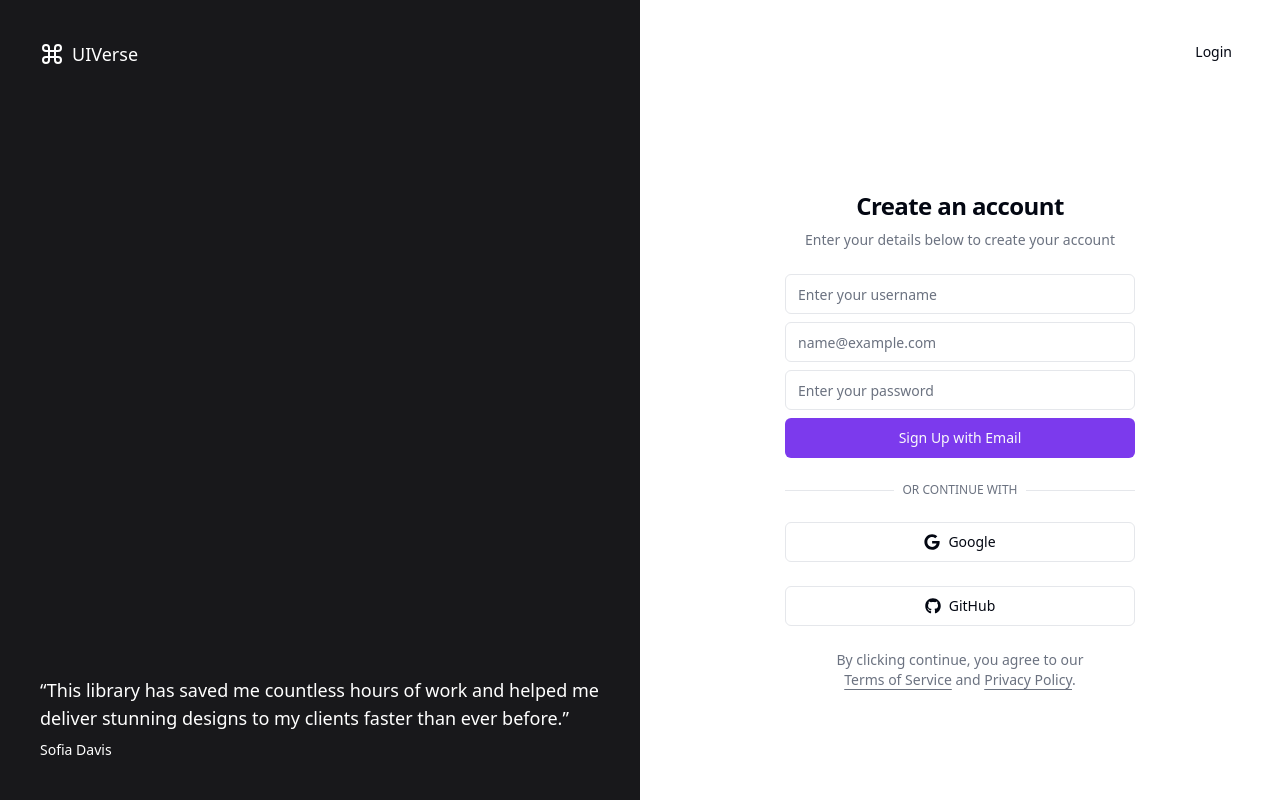
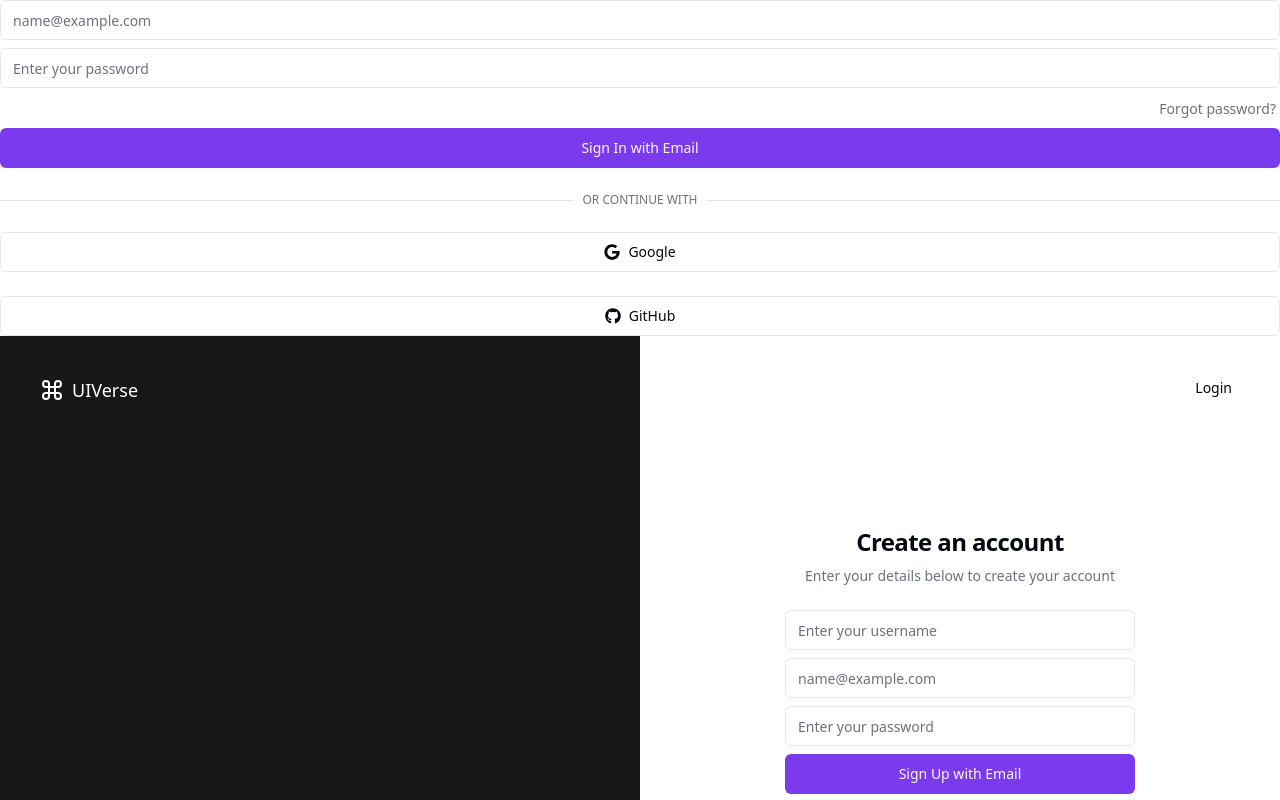
Before and after one commit to Anmol-Baranwal/Designlyfe, a Next.js app: page /login in a window 1280 px wide. Shown: the top 800 px of the page. Built offline with nearby package versions, Linux system fonts and the light colour scheme; no server answers.

Commit message:
feat: transfer the values of email auth
to app component with successfullAuth func

```diff
--- a/src/components/authentication/user-auth-form.tsx
+++ b/src/components/authentication/user-auth-form.tsx
@@ -9,6 +9,8 @@ import { Label } from '../ui/label'
 import Link from 'next/link'
 import signInWithGitHub from '../../../lib/GitHubAuth'
 import { useRouter } from 'next/router'
+import { useState } from 'react'
+import { useAuthContext } from '../../../lib/firebase/context/AuthContext'
 
 interface UserAuthFormProps extends React.HTMLAttributes<HTMLDivElement> {
   className?: string
@@ -23,14 +25,44 @@ export function UserAuthForm({
   ...props
 }: UserAuthFormProps) {
   const [isLoading, setIsLoading] = React.useState<boolean>(false)
+  const [email, setEmail] = useState<string>('')
+  const [password, setPassword] = useState<string>('')
+  const [username, setUsername] = useState<string>('')
 
-  async function onSubmit(event: React.SyntheticEvent) {
+  const { signIn, signUp } = useAuthContext()
+
+  const handleSubmit = async (event: React.SyntheticEvent) => {
     event.preventDefault()
     setIsLoading(true)
 
-    setTimeout(() => {
-      setIsLoading(false)
-    }, 3000)
+    try {
+      if (formType === 'signup') {
+        const { result, error } = await signUp(email, password)
+        if (result) {
+          // Include username in onSuccessfulAuth function if needed
+          // const { username } = result.user
+          onSuccessfulAuth(result.user.uid, result.user.email)
+        } else {
+          // Handle error if sign up fails
+          console.error(error)
+        }
+      } else {
+        const { result, error } = await signIn(email, password)
+        if (result) {
+          onSuccessfulAuth(result.user.uid, result.user.email)
+        } else {
+          // Handle error if sign in fails
+          console.error(error)
+        }
+      }
+      //   setTimeout(() => {
+      //     setIsLoading(false)
+      //   }, 3000)
+    } catch (error) {
+      console.error(error)
+    }
+
+    setIsLoading(false)
   }
 
   const router = useRouter()
@@ -49,7 +81,7 @@ export function UserAuthForm({
 
   return (
     <div className={cn('grid gap-6', className)} {...props}>
-      <form onSubmit={onSubmit}>
+      <form onSubmit={handleSubmit}>
         <div className="grid gap-2">
           {formType === 'signup' && (
             <div className="grid gap-1">
@@ -61,6 +93,8 @@ export function UserAuthForm({
                 placeholder="Enter your username"
                 autoComplete="username"
                 disabled={isLoading}
+                value={username}
+                onChange={(e) => setUsername(e.target.value)}
               />
             </div>
           )}
@@ -76,6 +110,8 @@ export function UserAuthForm({
               autoComplete="email"
               autoCorrect="off"
               disabled={isLoading}
+              value={email}
+              onChange={(e) => setEmail(e.target.value)}
             />
           </div>
           <div className="grid gap-1">
@@ -88,6 +124,8 @@ export function UserAuthForm({
               type="password"
               autoComplete="current-password"
               disabled={isLoading}
+              value={password}
+              onChange={(e) => setPassword(e.target.value)}
             />
           </div>
           {formType === 'login' && (
--- a/src/pages/AppComponent.tsx
+++ b/src/pages/AppComponent.tsx
@@ -2,6 +2,7 @@ import { useAuthContext } from '../../lib/firebase/context/AuthContext'
 import { useEffect, FC } from 'react'
 
 import Dashboard from './dashboard'
+import { UserAuthForm } from '@/components/authentication/user-auth-form'
 
 interface AppComponentProps {
   children: React.ReactNode
@@ -22,8 +23,20 @@ const AppComponent: FC<AppComponentProps> = ({ children }) => {
     }
   }, [user])
 
+  const handleSuccessfulAuth = (
+    userId: string,
+    email: string,
+    username?: string
+  ) => {
+    console.log('User ID:', userId)
+    console.log('Email:', email)
+    if (username) {
+      console.log('Username:', username)
+    }
+    // Redirect to the dashboard or perform any other actions
+  }
+
   if (loading) {
-    // Render a loading component or indicator
     return <div>Loading...</div>
   }
 
@@ -32,8 +45,12 @@ const AppComponent: FC<AppComponentProps> = ({ children }) => {
       {user ? (
         <Dashboard userId={user.uid} email={user.email} />
       ) : (
-        <>{children}</>
+        <UserAuthForm
+          formType="login"
+          onSuccessfulAuth={handleSuccessfulAuth}
+        />
       )}
+      {children}
     </>
   )
 }
```
